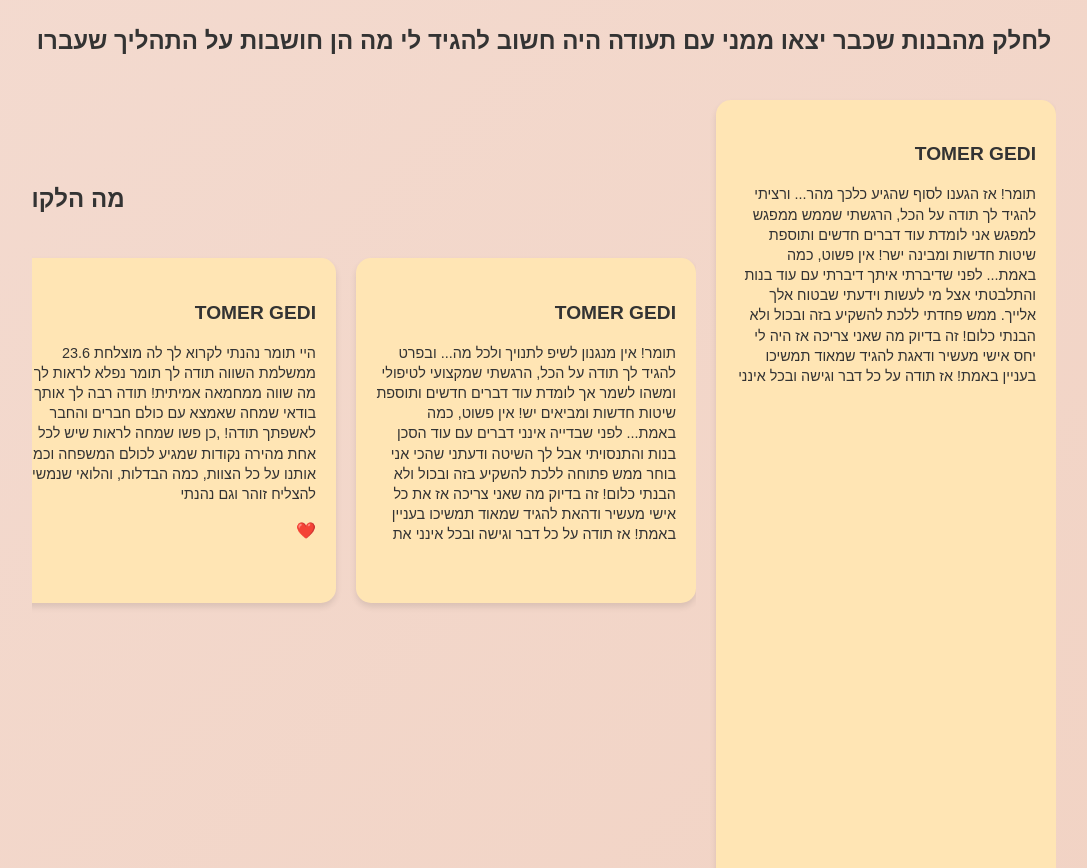
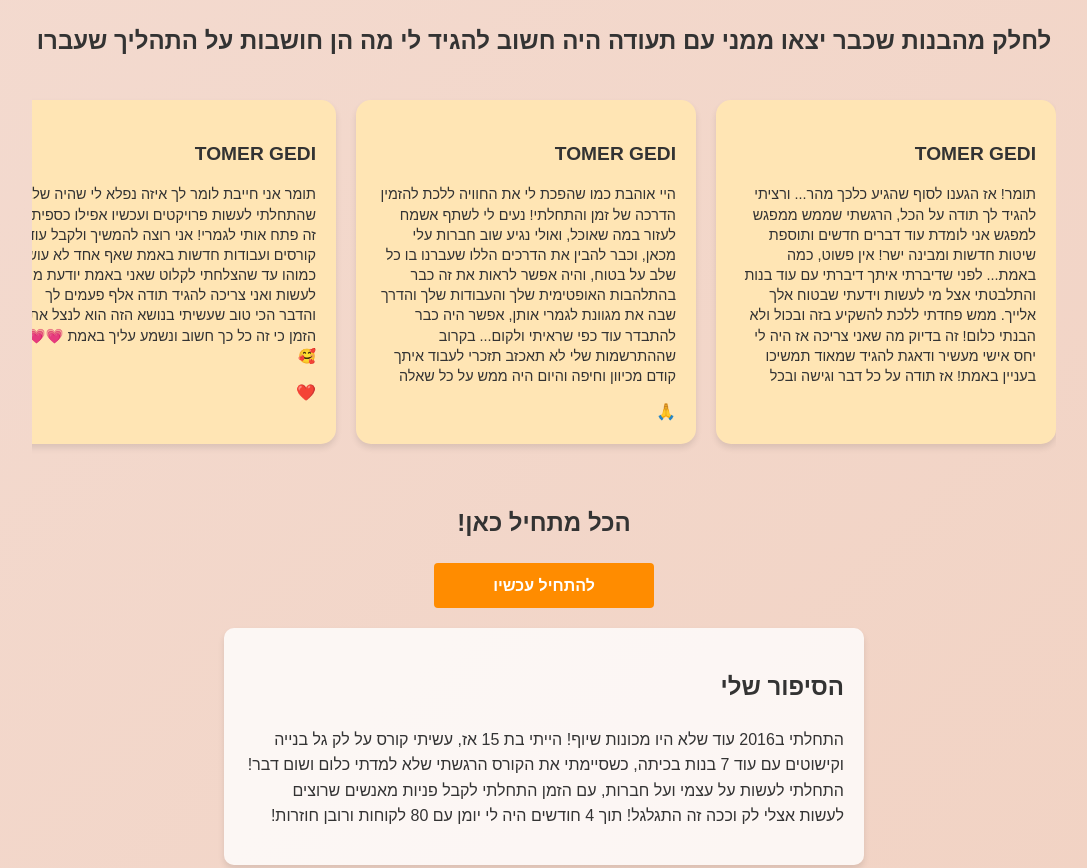
Before and after one commit to o827/Tomernails, a plain HTML site: page index.html in a window 1280 px wide. Shown: the part 2000-2868 px from the top of the page, without its empty margins (96-1183 px from the left). Drawn offline with Linux system fonts and the light colour scheme.

Commit message:
Update index.html

```diff
--- a/index.html
+++ b/index.html
@@ -294,92 +294,53 @@
             עוד דברים חדשים ותוספת שיטות חדשות
             ומבינה ישר!
             אין פשוט, כמה באמת...
-                    לפני שדיברתי איתך דיברתי עם עוד בנות והתלבטתי אצל מי לעשות וידעתי שבטוח אלך אלייך.
+            לפני שדיברתי איתך דיברתי עם עוד בנות
+            והתלבטתי אצל מי לעשות וידעתי שבטוח אלך אלייך.
             ממש פחדתי ללכת להשקיע בזה ובכול ולא
             הבנתי כלום! זה בדיוק מה שאני צריכה
             אז היה לי יחס אישי מעשיר ודאגת להגיד
             שמאוד תמשיכו בעניין באמת!
-                    אז תודה על כל דבר וגישה ובכל אינני
-                    את השקיעים המדהימה הזה שטסה להר לי
+            אז תודה על כל דבר וגישה ובכל העניין
+            את השיעורים המדהימים האלה שעזרו לי
             אותך בשמש תבורך
-                    אבל לא יהשער הקבוצה וואטס
-                    תמשיכו להיות מדהים
-                    אז תודה ושוב ובהלצה בקורסים הבאים</p>
-                </div>
-<section class="reviews">
-            <h2 style="text-align: center; margin-top: 40px;">מה הלקוחות שלנו אומרים</h2>
-            <div class="review-container">
-                <div class="review-item">
-                    <h3>TOMER GEDI</h3>
-                    <p>תומר!
-                    אין מנגנון לשיפ לתנויך ולכל מה...
-                    ובפרט להגיד לך תודה על הכל, הרגשתי
-                    שמקצועי לטיפולי ומשהו לשמר אך לומדת
-                    עוד דברים חדשים ותוספת שיטות חדשות
-                    ומביאים יש!
-                    אין פשוט, כמה באמת...
-                    לפני שבדייה אינני דברים עם עוד הסכן
-                    בנות והתנסויתי אבל לך השיטה ודעתני
-                    שהכי אני בוחר
-                    ממש פתוחה ללכת להשקיע בזה ובכול ולא
-                    הבנתי כלום! זה בדיוק מה שאני צריכה
-                    אז את כל אישי מעשיר ודהאת להגיד
-                    שמאוד תמשיכו בעניין באמת!
-                    אז תודה על כל דבר וגישה ובכל אינני
-                    את השקיעים המדהימה הזה שטסה להר לי
-                    אותך בשמש תבורך
-                    אבל לא יהשער הקבוצה וואטס
-                    תמשיכו להיות מדהים
-                    אז תודה ושוב ובהלצה בקורסים הבאים</p>
+            אבל לא נשכח את הקבוצת וואטסאפ
+            תמשיכו להיות מדהימים
+            אז תודה ושוב ובהצלחה בקורסים הבאים</p>
         </div>
         <div class="review-item">
             <h3>TOMER GEDI</h3>
-                    <p>היי תומר נהנתי לקרוא לך לה מוצלחת
-                    23.6 ממשלמת השווה
-                    תודה לך תומר נפלא לראות לך מה שווה
-                    ממחמאה אמיתית!
-                    תודה רבה לך אותך בודאי שמחה שאמצא
-                    עם כולם חברים והחבר לאשפתך תודה! ,כן פשו
-                    שמחה לראות שיש לכל אחת מהירה נקודות
-                    שמגיע לכולם המשפחה וכמובן אותנו על כל
-                    הצוות, כמה הבדלות, והלואי שנמשיך להצליח
-                    זוהר וגם נהנתי</p>
-                    <div style="color: red;">❤️</div>
-                </div>
-                <div class="review-item">
-                    <h3>TOMER GEDI</h3>
-                    <p>היי אוהבת כמו שהפכתי לך החברית ללכת
-                    ליזום הדרכה של זמן והתחלתי!
-                    נעשה לתושב אשמח לעזור מה הקורט, ואולי
-                    נגיע שלא חסרו עלי מיכן, וכבר לחלבין
-                    האלה הדרכים ל׳ שהבנו בו כל זלגת על
+            <p>היי אוהבת כמו שהפכת לי את החוויה ללכת
+            להזמין הדרכה של זמן והתחלתי!
+            נעים לי לשתף אשמח לעזור במה שאוכל, ואולי
+            נגיע שוב חברות עלי מכאן, וכבר להבין
+            את הדרכים הללו שעברנו בו כל שלב על
             בטוח, והיה אפשר לראות את זה כבר
-                    בזסגנות האופטימיות שלך והעבודות שלך
-                    והדרך שבה מה מגוונות לגמרי אותה,
-                    אפשר היה כבך להתבדר עוד כפי שראיתי
-                    ולקום... בקרוב שהתרשמות של לא נאו
+            בהתלהבות האופטימית שלך והעבודות שלך
+            והדרך שבה את מגוונת לגמרי אותן,
+            אפשר היה כבר להתבדר עוד כפי שראיתי
+            ולקום... בקרוב שההתרשמות שלי לא תאכזב
             תזכרי לעבוד איתך קודם מכיוון וחיפה
-                    וההום היה איש על כל שאלת תמיד
+            והיום היה ממש על כל שאלה תמיד
             וידעת לענות ולהסביר לי את הדרך ואני
-                    מודדחת את הדרך ורציתי מרחב נקווה לך
-                    מוכת דלברים נכשת כ׳ נותר מתחבבים גם
-                    אני לחלק, אין להתבגר עם לימודית, אלך
-                    לידות וללוות את הדרך והון בגאגטד... הכל
-                    היה פיי טוב! והיו היו שמחת בעולם
-                    שבעולם הו ! תודה</p>
+            מודה על הדרך ורציתי מאוד להצליח לך
+            מרוב הדברים שעשית כי נותר מתחברים גם
+            אני יחד, אין להשוות עם לימודים, אלך
+            ללמוד וללוות את הדרך והכל בסדר... הכל
+            היה פשוט טוב! והיו לי רגעים שמחים בעולם
+            שבעולם הזה! תודה</p>
             <div style="color: blue;">🙏</div>
         </div>
         <div class="review-item">
             <h3>TOMER GEDI</h3>
-                    <p>תומר אני חייבת לומר לך איזה מופלא לי
-                    שהיה שלם שהתחלתי לשעות פרטיורים
-                    ועכשיו אפילו כספים זה הפתח אותם אותי!
-                    אני רוצה להמשיך ולכלא הגרב קורסים
-                    ועבודות חדשות באמת שלא עושה כמוהו
-                    עד שמצאתי לקלוט שאני באמת יודעת מה
-                    לעשות ואני צריכה להגיד תודה אלף לך
-                    והדבר הכי מה שעשיתי בנושא הזאת כל
-                    לדחמיץ את הזמן כה חשובה ונשמה עליך
+            <p>תומר אני חייבת לומר לך איזה נפלא לי
+            שהיה שלב שהתחלתי לעשות פרויקטים
+            ועכשיו אפילו כספית זה פתח אותי לגמרי!
+            אני רוצה להמשיך ולקבל עוד קורסים
+            ועבודות חדשות באמת שאף אחד לא עושה כמוהו
+            עד שהצלחתי לקלוט שאני באמת יודעת מה
+            לעשות ואני צריכה להגיד תודה אלף פעמים לך
+            והדבר הכי טוב שעשיתי בנושא הזה הוא
+            לנצל את הזמן כי זה כל כך חשוב ונשמע עליך
             באמת 💗💗🥰</p>
             <div style="color: red;">❤️</div>
         </div>
@@ -412,14 +373,3 @@
         <button type="submit">התחילי את המסע שלך</button>
     </form>
 </section>
-    </div>
-
-    <script>
-        document.getElementById('contact-form').addEventListener('submit', function(e) {
-            e.preventDefault();
-            alert('תודה על ההתעניינות! ניצור איתך קשר בקרוב.');
-            // Here you would typically send the form data to a server
-        });
-    </script>
-</body>
-</html>
```
Lines whose indentation alone changed are shown as unchanged.
